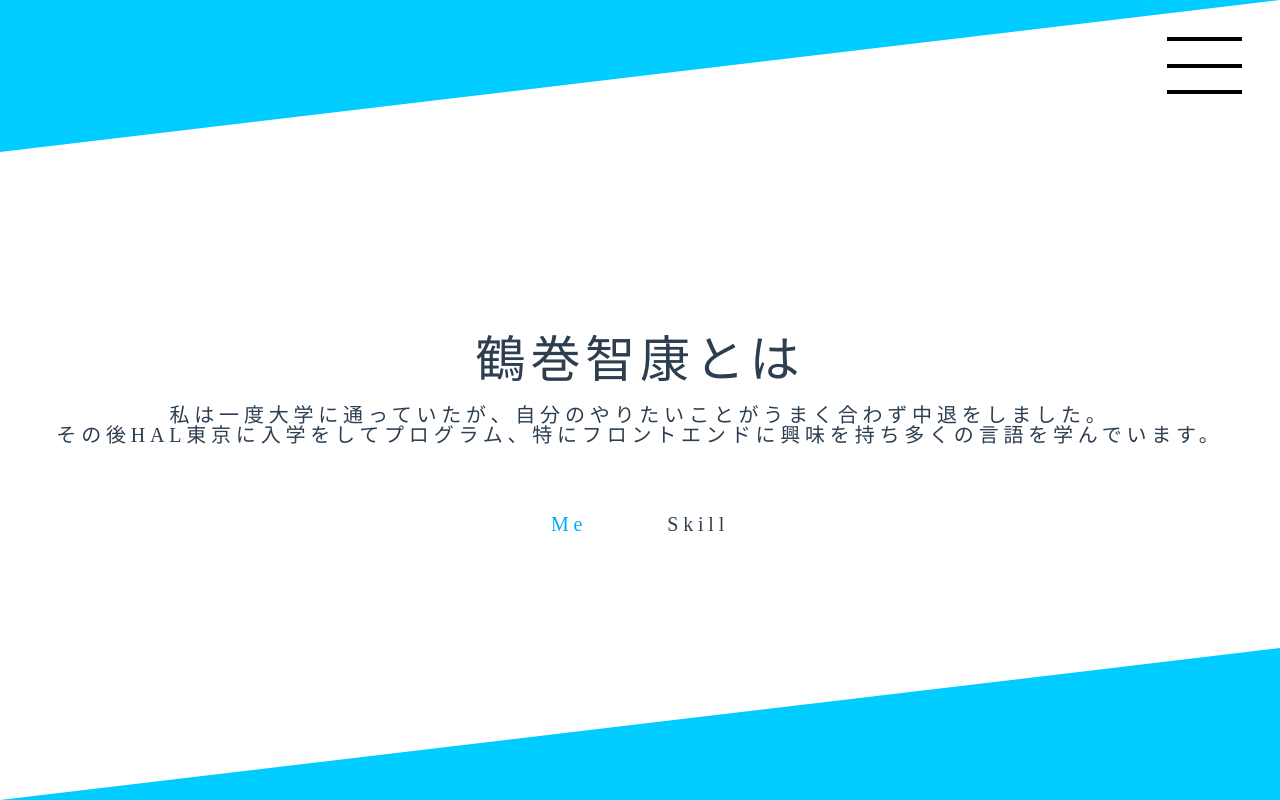
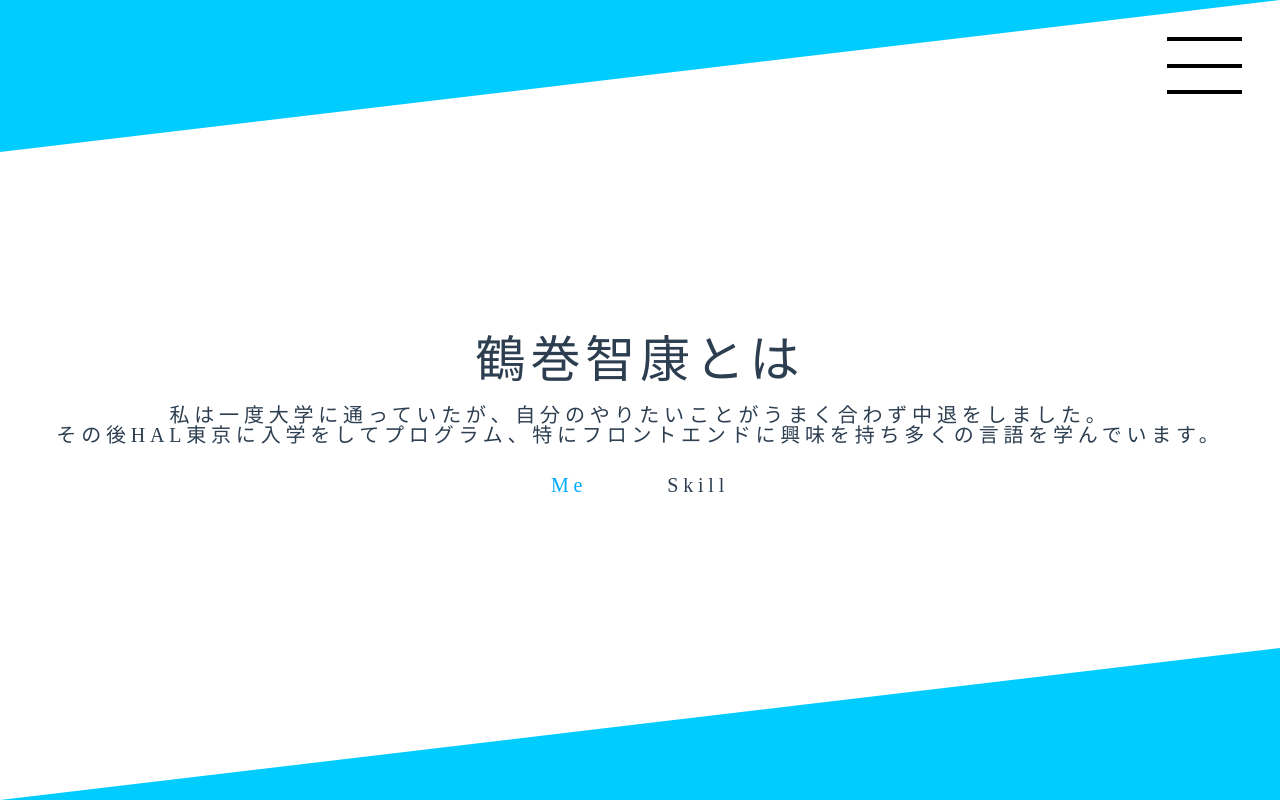
Before and after one commit to roll1226/portfolio, a Vue app: page /#/about in a window 1280 px wide. Built offline with nearby package versions, Linux system fonts and the light colour scheme; a web font is replaced by a local one.

Commit message:
9th commit

```diff
--- a/src/views/About.vue
+++ b/src/views/About.vue
@@ -68,7 +68,7 @@ export default {
     justify-content: center;
     align-items: center;
     position: absolute;
-    top: 37vw;
+    top: 34vw;
     #meBtn p,
     #skillBtn p {
       cursor: pointer;
@@ -96,5 +96,10 @@ export default {
       color: #0af;
     }
   }
+  @media screen and (max-width: 320px){
+    .aboutnac {
+      top: 22.5vw;
+    }
+  }
 }
 </style>
```
Also changed, not shown: 11 other files (tests, documents, lock files or other folders).
